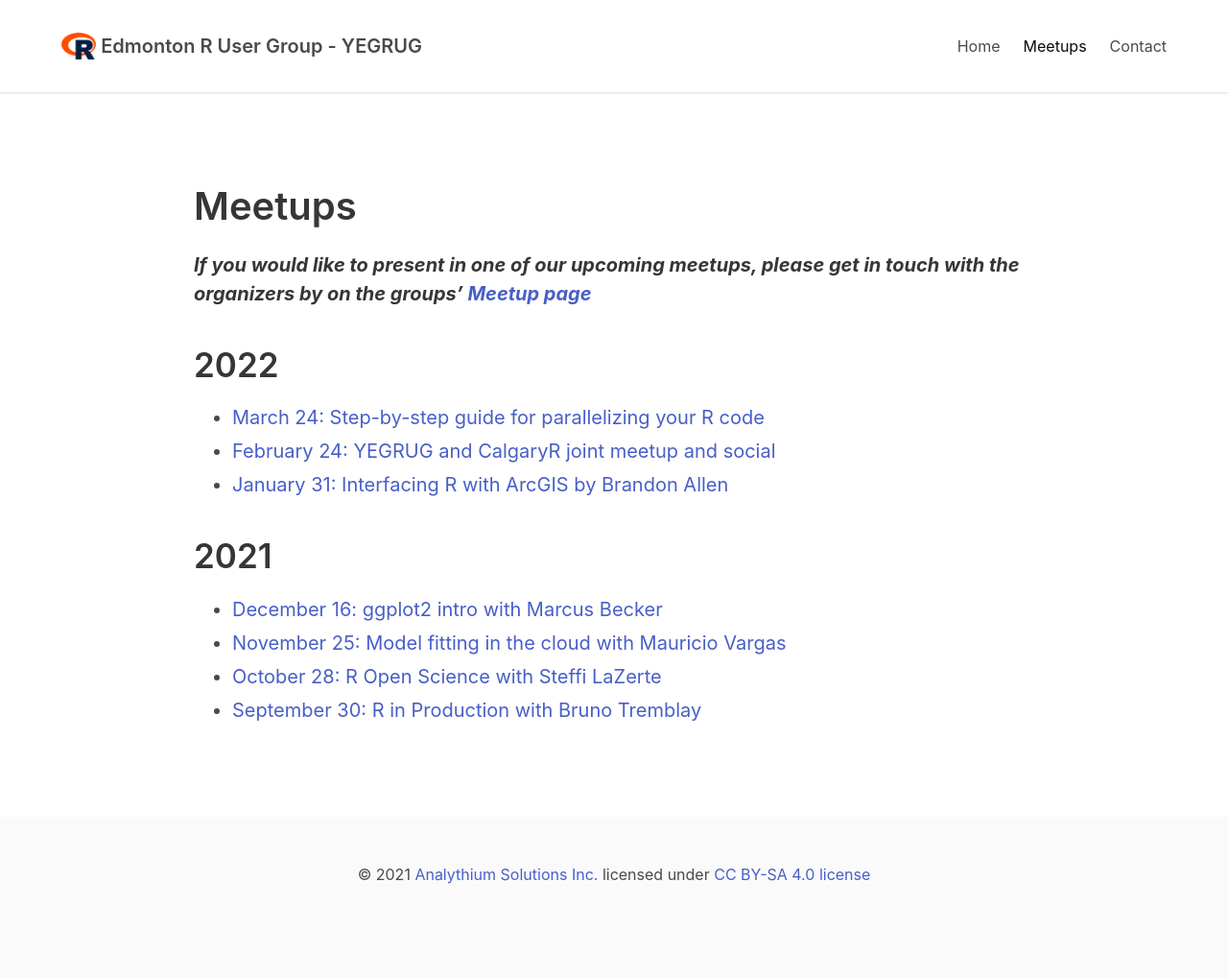
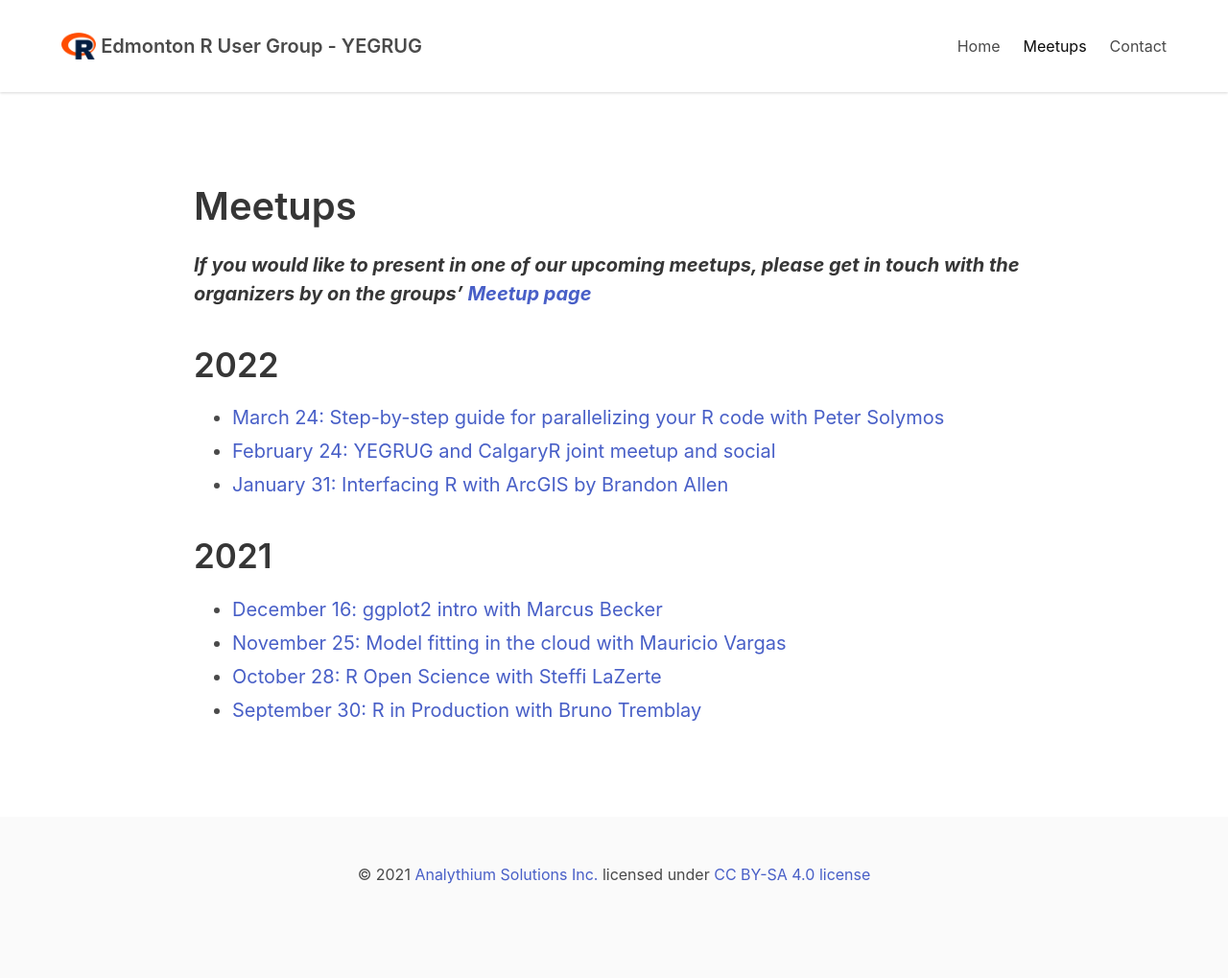
Before and after one commit to yegrug/yegrug.github.io, a Jekyll site: the page built from meetups/index.md, in a window 1280 px wide. Shown: the whole page at 96% size. Built offline with Jekyll 4.4.1, drawn with Linux system fonts in a browser that asks for light colours; our own code applies the rules of GitHub Pages for plain Markdown files; comment, search, counter and statistics services are not loaded.

Commit message:
Add PS
Signed-off-by: Peter Solymos <psolymos@gmail.com>

```diff
--- a/meetups/index.md
+++ b/meetups/index.md
@@ -6,7 +6,7 @@ title: Meetups
 
 ## 2022
 
-- [March 24: Step-by-step guide for parallelizing your R code](2022-03-24)
+- [March 24: Step-by-step guide for parallelizing your R code with Peter Solymos](2022-03-24)
 - [February 24: YEGRUG and CalgaryR joint meetup and social](2022-02-24)
 - [January 31: Interfacing R with ArcGIS by Brandon Allen](2022-01-31)
 
```
Also changed, not shown: meetups/2022-03-24/index.md (+1 -1 lines).
